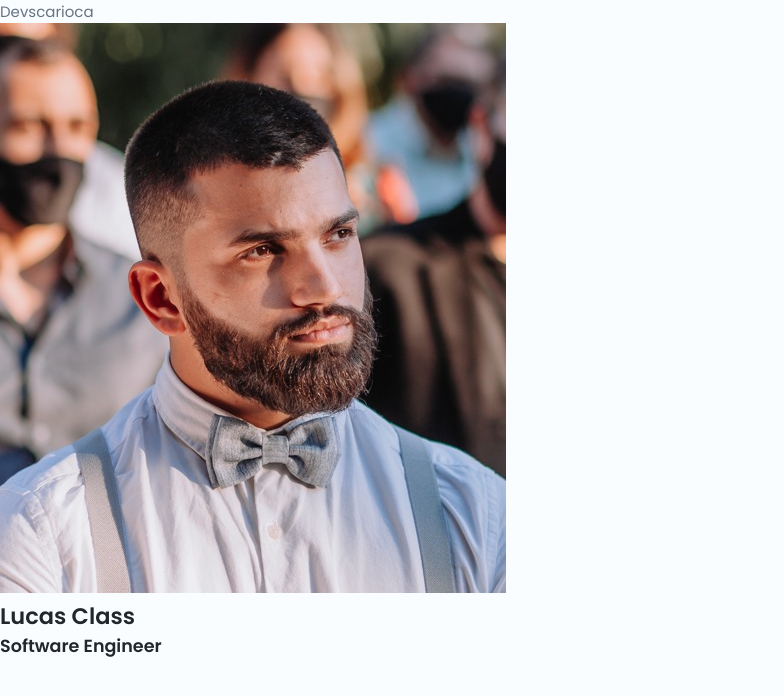
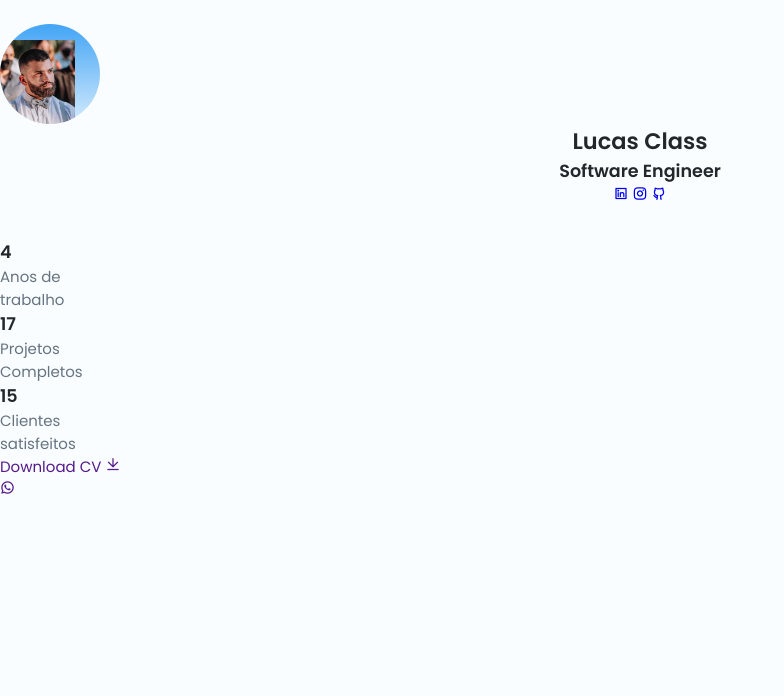
Before and after one commit to lucasclass/devscarioca, a plain HTML site: page index.html in a window 1280 px wide. Shown: the whole page, without its empty margins (0-784 px from the left). Drawn offline with nearby package versions, Linux system fonts and the light colour scheme.

Commit message:
segundas atualizações

```diff
--- a/assets/css/style.css
+++ b/assets/css/style.css
@@ -91,11 +91,39 @@ img{
 }
 
 /* Perfis */
+.profile{
+    position: relative;
+    padding-top: 1.5rem;
+}
 
-/* Base */
+.profile__container{
+    row-gap: 2rem;
+}
 
-/* Base */
+.profile__data{
+    display: grid;
+    text-align: center;
+}
 
-/* Base */
+.profile__perfil{
+    width: 100px;
+    height: 100px;
+    background: linear-gradient(180deg, hsla(var(--hue), var(--sat), var(--lig), 1) 0%,
+                                        hsla(var(--hue), var(--sat), var(--lig), .2) 100%);
+    border-radius: 50%;
+    overflow: hidden;
+    display: flex;
+    align-items: flex-end;
+    justify-items: center;
+}
 
-/* Base */
+.profile__perfil img{
+    width: 75px;
+}
+/* Botões */
+
+/* Filtro tabs */
+
+/* Projetos */
+
+/* Habilidades */
--- a/index.html
+++ b/index.html
@@ -4,9 +4,9 @@
     <meta charset="UTF-8">
     <meta http-equiv="X-UA-Compatible" content="IE=edge">
     <meta name="viewport" content="width=device-width, initial-scale=1.0">
-    <link rel="shortcut icon" href="./assets/img/coding.png" type="image/x-icon"
+    <link rel="shortcut icon" href="./assets/img/coding.png" type="image/x-icon">
     <link href="https://cdn.jsdelivr.net/npm/remixicon@2.5.0/fonts/remixicon.css" rel="stylesheet">
-    <link rel="stylesheet" href="./assets/css/style.css"
+    <link rel="stylesheet" href="./assets/css/style.css">
     <title>Devscarioca</title>
 </head>
 <body>
@@ -21,6 +21,43 @@
 
                 <h2 class="profile__name">Lucas Class</h2>
                 <h3 class="profile__profession">Software Engineer</h3>
+
+                <ul class="profile__social">
+                    <a href="https://www.linkedin.com/in/lucasclass/" target="_blank" class="profile__social-link">
+                        <i class="ri-linkedin-box-line"></i>
+                    </a>
+                    <a href="https://www.instagram.com/devscarioca/" target="_blank" class="profile__social-link">
+                        <i class="ri-instagram-line"></i>
+                    </a>
+                    <a href="https://github.com/lucasclass" target="_blank" class="profile__social-link">
+                        <i class="ri-github-line"></i>
+                    </a>
+                </ul>
+            </div>
+
+            <div class="profile__info grid">
+                <div class="info__info-group">
+                    <h3 class="profile__info-number">4</h3>
+                    <p class="profile__description">Anos de <br> trabalho</p>
+                <div class="info__info-group">
+                    <h3 class="profile__info-number">17</h3>
+                    <p class="profile__description">Projetos <br> Completos</p>
+                <div class="info__info-group">
+                    <h3 class="profile__info-number">15</h3>
+                    <p class="profile__description">Clientes <br> satisfeitos</p>
+                </div>
+            </div>
+
+            <div class="profile__buttons">
+                <a download="" href="" class="button">
+                    Download CV <i class="ri-download-line"></i>
+                </a>
+
+                <div class="profile__buttons-small">
+                    <a target="_blank" href="" class="button button__small">
+                        <i class="ri-whatsapp-line"></i>
+                    </a>
+                </div>
             </div>
         </div>
     </header>
```
